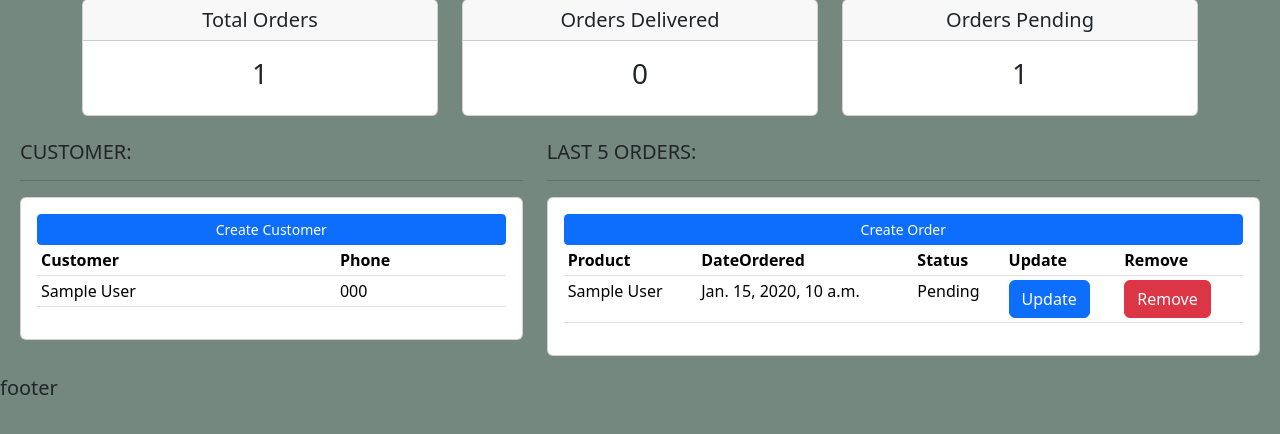
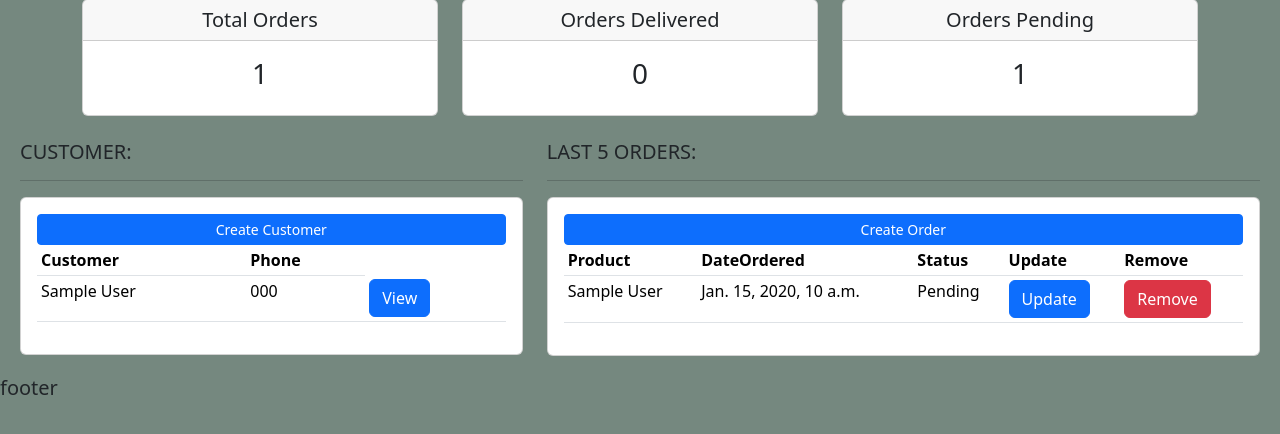
Before and after one commit to rihannas/CRM, a Django app: page / in a window 1280 px wide. Shown: the part 77-511 px from the top of the page. Run offline with Django 4.2, Linux system fonts and the light colour scheme; tables that the repository leaves empty hold one stand-in row (values such as "Sample post").

Commit message:
add button to view customers

```diff
--- a/accounts/templates/accounts/dashboard.html
+++ b/accounts/templates/accounts/dashboard.html
@@ -20,6 +20,7 @@
                 <tr>
                     <td>{{customer.name}}</td>
                     <td>{{customer.phone}}</td>
+                    <td><a class="btn btn-primary" href="{%url 'customer' customer.id%}">View</a></td>
                 </tr>
                 {%endfor%}
             </table>
```
